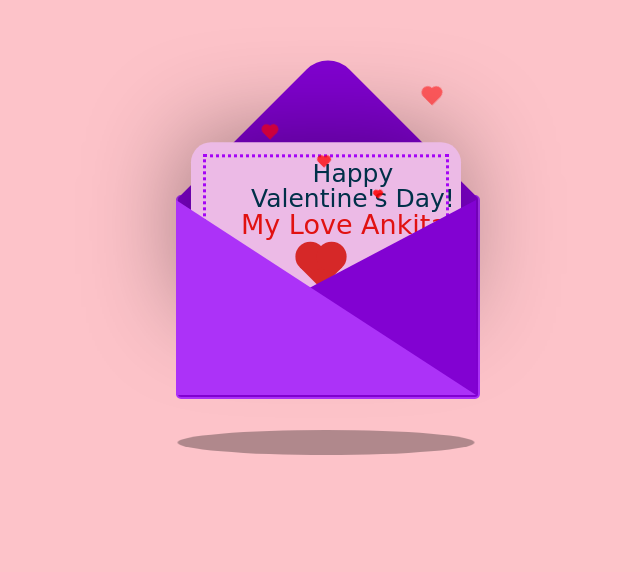
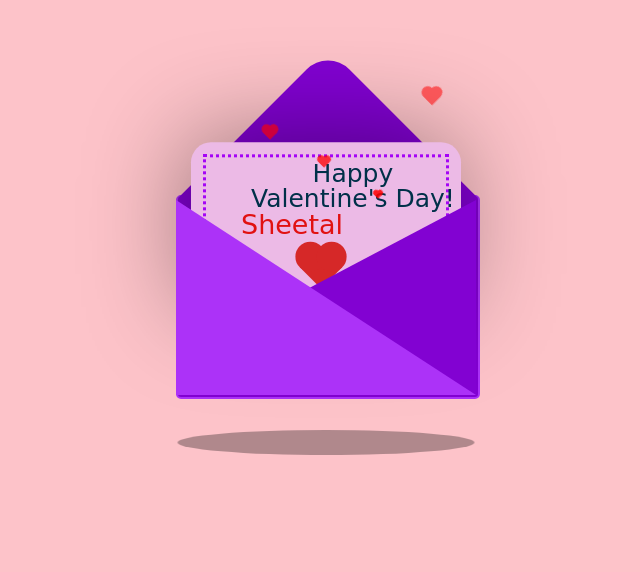
Before and after one commit to ROFABS/greeting-card, a plain HTML site: page index.html in a window 1280 px wide. Shown: the part 156-728 px from the top of the page, without its empty margins (312-952 px from the left). Drawn offline with Linux system fonts and the light colour scheme.

Commit message:
Update index.html

```diff
--- a/index.html
+++ b/index.html
@@ -14,7 +14,7 @@
           <div class="front"></div>
         <div class="card">
          <div class="text">Happy</br>Valentine's Day!</div>
-         <div class="texts">My Love Ankita</div>
+         <div class="texts">Sheetal</div>
          <div class="heart"</div>
         </div>
 
```
